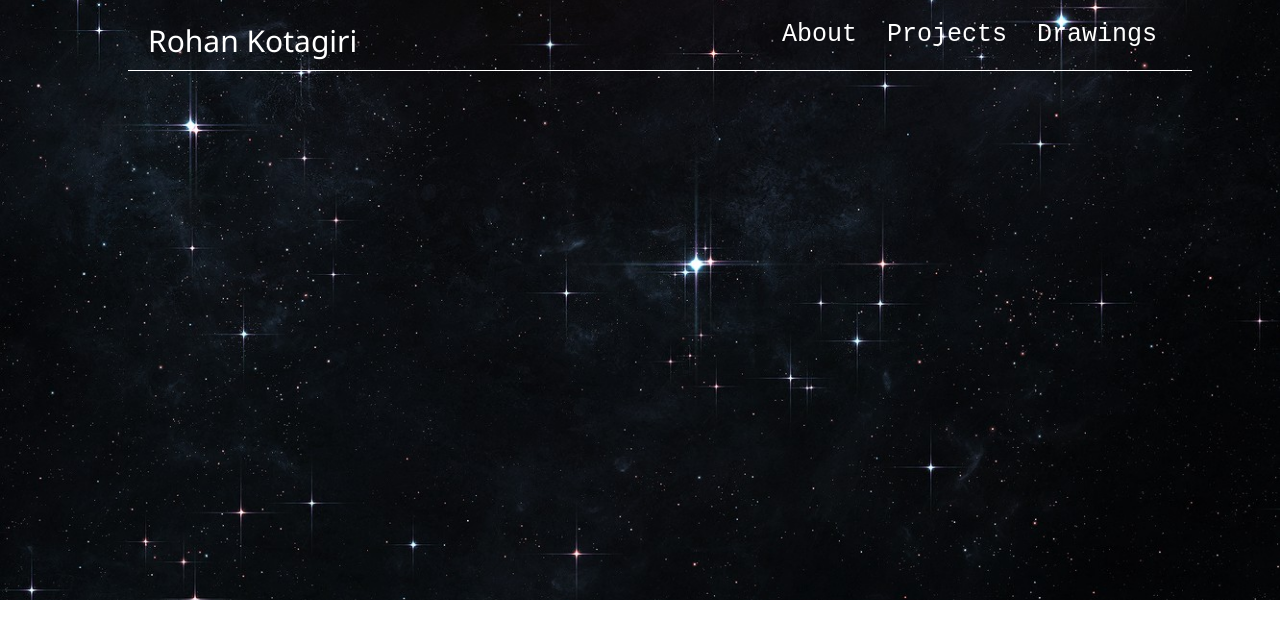
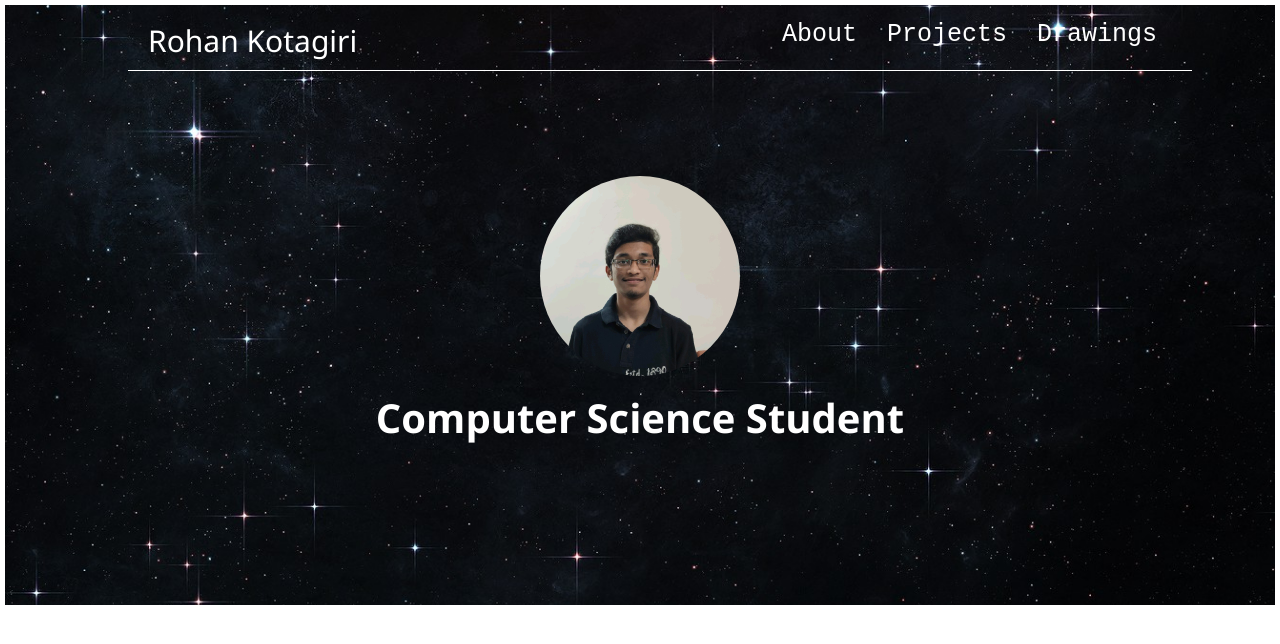
Before and after one commit to KotagiriRohan/myprofilewebsite, a React (Create React App) app: page / in a window 1280 px wide. Shown: the top 644 px of the page. Built offline with nearby package versions, Linux system fonts and the light colour scheme.

Commit message:
profile image

```diff
--- a/src/Banner.js
+++ b/src/Banner.js
@@ -1,4 +1,5 @@
 import bannerimg from "./stars.jpg";
+import profileimg from "./profileimg.jpg";
 import React from "react";
 const Banner = () => {
   return (
@@ -9,7 +10,12 @@ const Banner = () => {
         backgroundImage: `url(${bannerimg})`,
         backgroundPosition: "center center",
       }}
-    ></header>
+    >
+      <div className="banner-profileimg">
+        <img src={profileimg} alt="" />
+      </div>
+      <h1>Computer Science Student</h1>
+    </header>
   );
 };
 
--- a/src/index.css
+++ b/src/index.css
@@ -1,9 +1,3 @@
-.banner {
-  color: white;
-  object-fit: contain;
-  height: 600px;
-}
-
 * {
   margin: 0px;
 }
@@ -43,3 +37,27 @@
   border-radius: 8px;
   margin: 0 2px;
 }
+
+.banner {
+  color: white;
+  object-fit: contain;
+  height: 600px;
+  display: flex;
+  flex-direction: column;
+  align-items: center;
+  justify-content: center;
+  border: 5px solid white;
+}
+.banner-profileimg {
+  color: white;
+}
+
+.banner-profileimg img {
+  width: 200px;
+  border-radius: 50%;
+  padding: 10px;
+}
+.banner h1 {
+  font-size: 40px;
+  font-family: "Segoe UI";
+}
```
Also changed, not shown: src/profileimg.jpg (added).
